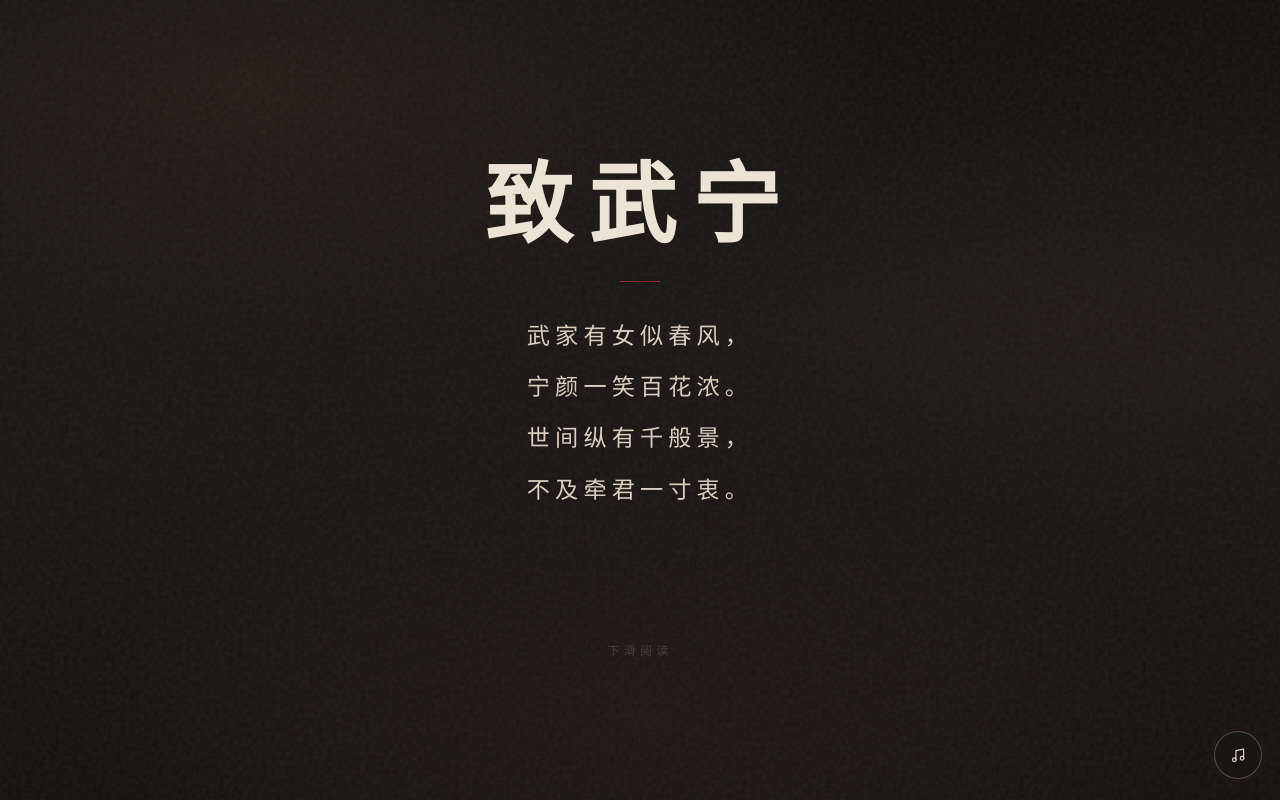
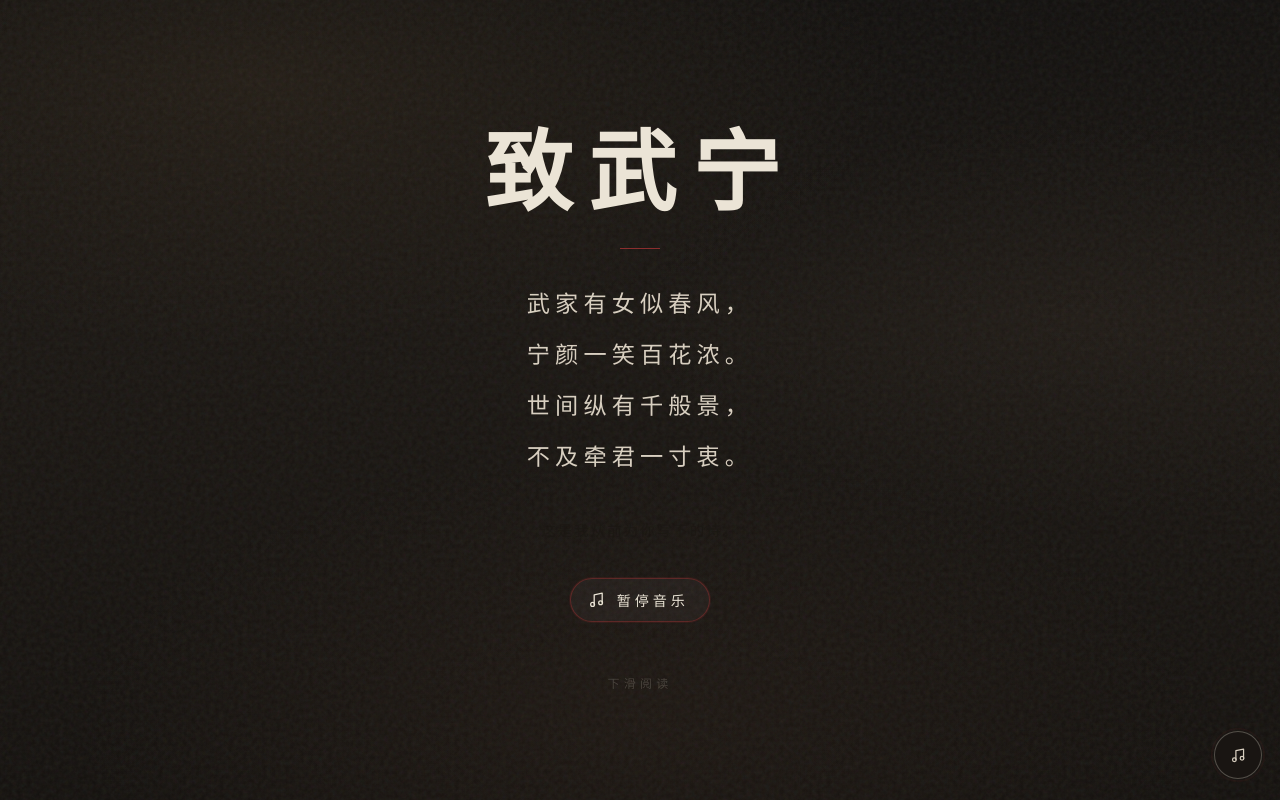
Before and after one commit to zhaohe33/tan-huan-wuning-letter, a plain HTML site: page index.html in a window 1280 px wide. Both pictures are taken after a click on the button "播放背景音乐". Shown: the top 800 px of the page. Drawn offline with Linux system fonts and the light colour scheme; a web font is replaced by a local one.

Commit message:
Add music play button on the hero homepage

```diff
--- a/index.html
+++ b/index.html
@@ -114,13 +114,68 @@
       animation: rise 1.2s ease 1.4s forwards;
     }
 
+    .hero-music {
+      margin-top: 2rem;
+      display: inline-flex;
+      align-items: center;
+      gap: 0.65rem;
+      padding: 0.7rem 1.25rem 0.7rem 1rem;
+      border: 1px solid rgba(235, 228, 214, 0.32);
+      background: rgba(235, 228, 214, 0.04);
+      color: var(--paper-deep);
+      cursor: pointer;
+      font-family: "Noto Serif SC", "Songti SC", serif;
+      font-size: 0.88rem;
+      letter-spacing: 0.28em;
+      border-radius: 999px;
+      transition: border-color 0.35s ease, color 0.35s ease, background 0.35s ease, box-shadow 0.35s ease;
+      opacity: 0;
+      animation: rise 1.2s ease 1.7s forwards;
+      -webkit-tap-highlight-color: transparent;
+    }
+
+    .hero-music:hover {
+      border-color: rgba(235, 228, 214, 0.6);
+      color: var(--paper);
+      background: rgba(235, 228, 214, 0.08);
+    }
+
+    .hero-music-icon {
+      position: relative;
+      width: 1.2rem;
+      height: 1.2rem;
+      flex-shrink: 0;
+    }
+
+    .hero-music-icon svg {
+      position: absolute;
+      inset: 0;
+      width: 100%;
+      height: 100%;
+      fill: none;
+      stroke: currentColor;
+      stroke-width: 1.6;
+      stroke-linecap: round;
+      stroke-linejoin: round;
+    }
+
+    .hero-music .icon-off { display: none; }
+    .hero-music.is-off .icon-on { display: none; }
+    .hero-music.is-off .icon-off { display: block; }
+
+    .hero-music.is-playing {
+      border-color: rgba(139, 46, 46, 0.55);
+      box-shadow: 0 0 0 1px rgba(139, 46, 46, 0.18);
+      color: var(--paper);
+    }
+
     .scroll-hint {
-      margin-top: 3.5rem;
+      margin-top: 2.8rem;
       font-size: 0.75rem;
       letter-spacing: 0.35em;
       color: rgba(235, 228, 214, 0.35);
       opacity: 0;
-      animation: pulseHint 2.4s ease 2s infinite;
+      animation: pulseHint 2.4s ease 2.2s infinite;
     }
 
     /* —— Letter —— */
@@ -401,6 +456,22 @@
         不及牵君一寸衷。
       </p>
       <p class="hero-note">这是我从前为你写下的诗。</p>
+      <button class="hero-music is-off" id="heroMusicBtn" type="button" aria-label="播放背景音乐">
+        <span class="hero-music-icon" aria-hidden="true">
+          <svg class="icon-on" viewBox="0 0 24 24">
+            <path d="M9 18V6l10-2v12" />
+            <circle cx="7" cy="18" r="2.4" />
+            <circle cx="17" cy="16" r="2.4" />
+          </svg>
+          <svg class="icon-off" viewBox="0 0 24 24">
+            <path d="M9 18V6l10-2v12" />
+            <circle cx="7" cy="18" r="2.4" />
+            <circle cx="17" cy="16" r="2.4" />
+            <path d="M4 5l16 14" />
+          </svg>
+        </span>
+        <span class="hero-music-label" data-play="开启音乐" data-pause="暂停音乐">开启音乐</span>
+      </button>
       <p class="scroll-hint">下滑阅读</p>
     </header>
 
@@ -567,13 +638,20 @@
 
     const audio = document.getElementById("bgm");
     const musicBtn = document.getElementById("musicBtn");
+    const heroMusicBtn = document.getElementById("heroMusicBtn");
     const musicTip = document.getElementById("musicTip");
+    const heroLabel = heroMusicBtn.querySelector(".hero-music-label");
     audio.volume = 0.38;
 
     const setPlayingUI = (playing) => {
-      musicBtn.classList.toggle("is-playing", playing);
-      musicBtn.classList.toggle("is-off", !playing);
-      musicBtn.setAttribute("aria-label", playing ? "关闭背景音乐" : "播放背景音乐");
+      [musicBtn, heroMusicBtn].forEach((btn) => {
+        btn.classList.toggle("is-playing", playing);
+        btn.classList.toggle("is-off", !playing);
+        btn.setAttribute("aria-label", playing ? "关闭背景音乐" : "播放背景音乐");
+      });
+      heroLabel.textContent = playing
+        ? heroLabel.dataset.pause
+        : heroLabel.dataset.play;
     };
 
     const playMusic = async () => {
@@ -594,12 +672,14 @@
       localStorage.setItem("wuning-bgm", "off");
     };
 
-    musicBtn.addEventListener("click", () => {
+    const toggleMusic = () => {
       if (audio.paused) playMusic();
       else pauseMusic();
-    });
+    };
 
-    // Soft invite; browsers block autoplay with sound
+    musicBtn.addEventListener("click", toggleMusic);
+    heroMusicBtn.addEventListener("click", toggleMusic);
+
     setTimeout(() => {
       if (audio.paused) musicTip.classList.add("show");
     }, 1600);
```
